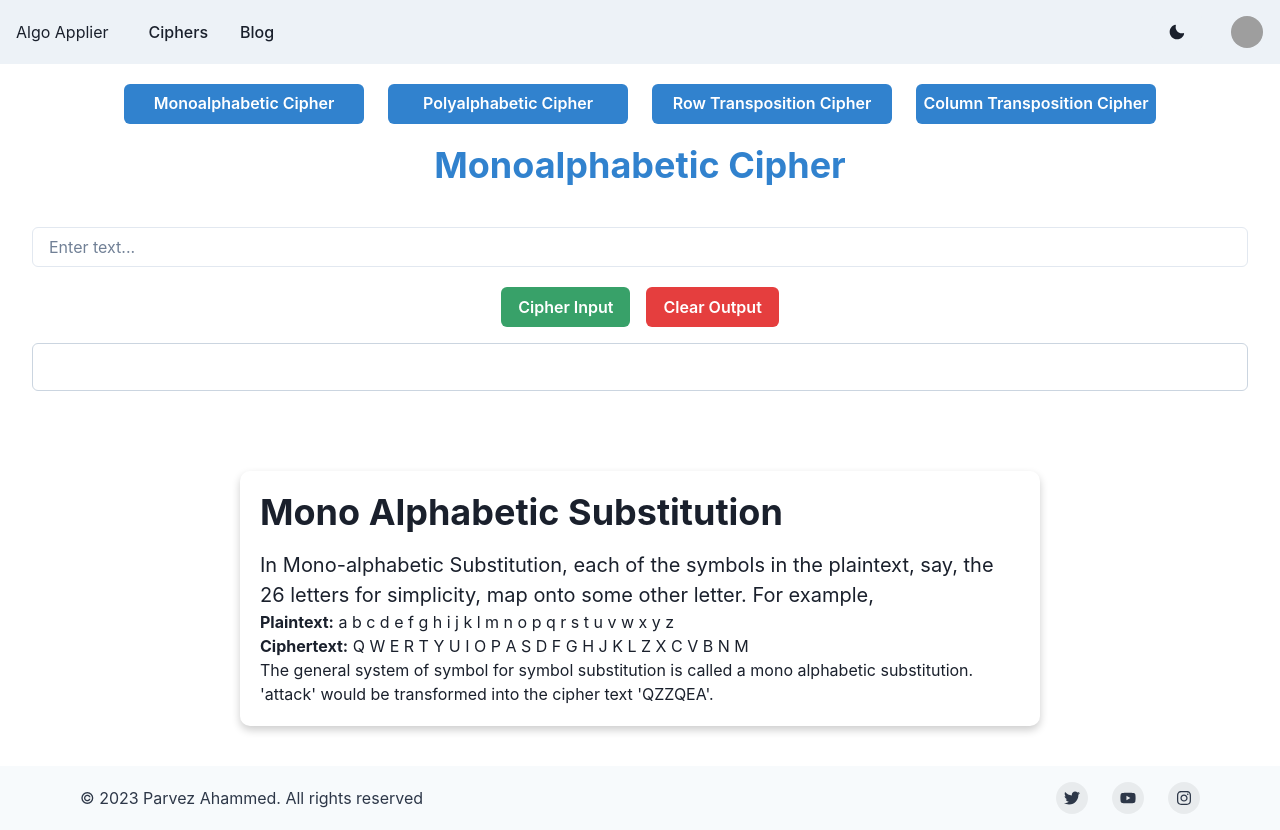
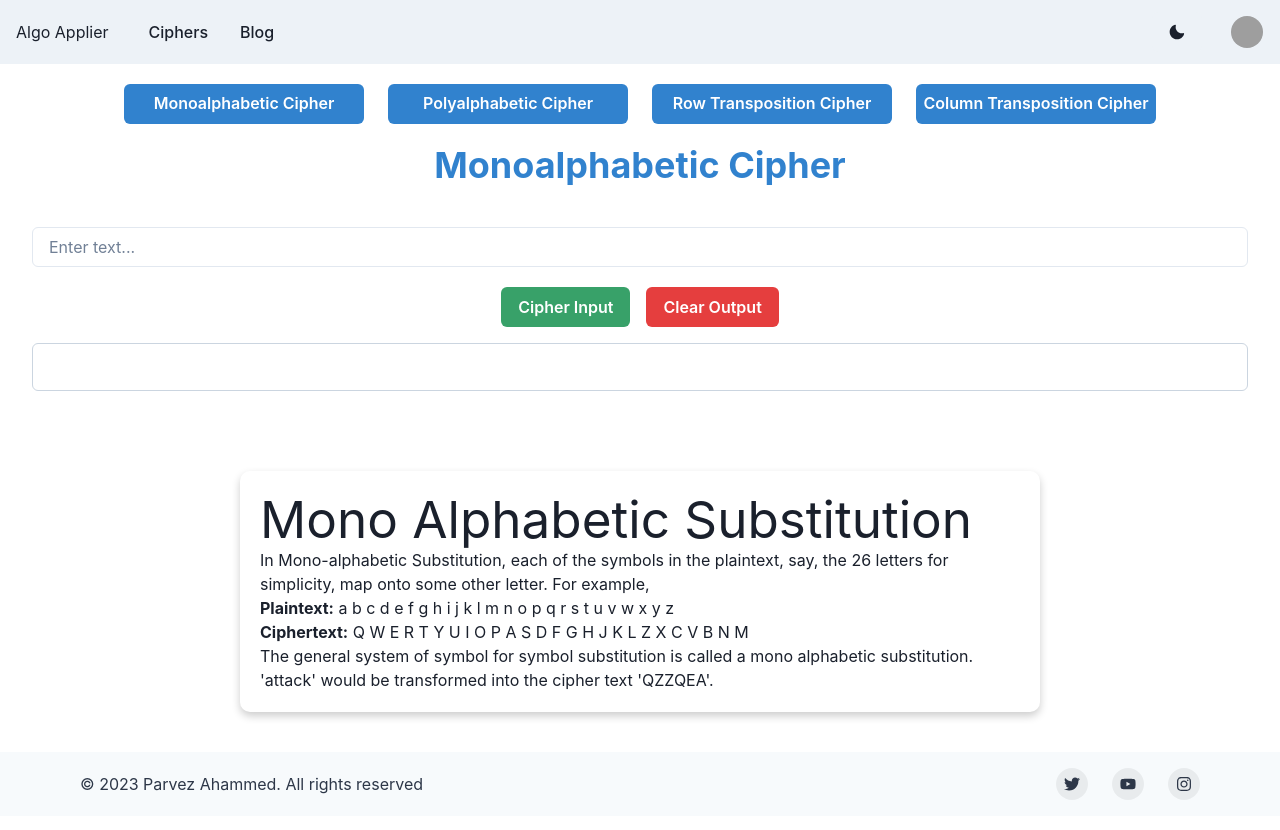
Before and after one commit to piru72/PortfolioWebsite, a React (Vite) app: page / in a window 1280 px wide. Built offline with nearby package versions, Linux system fonts and the light colour scheme; grey boxes are pictures that could not be loaded.

Commit message:
Added markdown parser

```diff
--- a/package.json
+++ b/package.json
@@ -17,7 +17,8 @@
     "framer-motion": "^10.16.4",
     "react": "^18.2.0",
     "react-dom": "^18.2.0",
-    "react-icons": "^4.11.0"
+    "react-icons": "^4.11.0",
+    "react-markdown": "^9.0.0"
   },
   "devDependencies": {
     "@types/react": "^18.2.15",
--- a/src/components/Monoalphabetic.tsx
+++ b/src/components/Monoalphabetic.tsx
@@ -1,14 +1,18 @@
 
 import { Box } from '@chakra-ui/react'
-import { Heading, Text } from '@chakra-ui/react'
+import { Heading } from '@chakra-ui/react'
 import { Container } from '@chakra-ui/react'
 import { useState } from 'react';
 import { applyMonoalphabetic } from '../controllers/Ciphers.ts';
 import CipherInputOutput from './CipherInputOutput.tsx';
+import ReactMarkdown from 'react-markdown';
+import { getMonoDescription } from '../controllers/ContentProvider.ts';
+
 export default function Monoalphabetic() {
 
     const [inputValue, setInputValue] = useState('');
     const [outputValue, setOutputValue] = useState('');
+    const markdownContent = getMonoDescription();
 
     const handleCipherInput = () => {
         const cipheredText = applyMonoalphabetic(inputValue);
@@ -42,19 +46,9 @@ export default function Monoalphabetic() {
 
             <Container maxW="container.xl" centerContent mb={10} left={0}>
                 <Box maxW='50rem' className="content">
-                    <Heading mb={4}>Mono Alphabetic Substitution</Heading>
-                    <Text fontSize='xl'>
-                        In Mono-alphabetic Substitution, each of the symbols in the plaintext, say, the 26 letters for simplicity, map onto some other letter. For example,
-                    </Text>
-                    <p>
-                        <strong>Plaintext:</strong> a b c d e f g h i j k l m n o p q r s t u v w x y z
-                    </p>
-                    <p>
-                        <strong>Ciphertext:</strong> Q W E R T Y U I O P A S D F G H J K L Z X C V B N M
-                    </p>
-                    <p>
-                        The general system of symbol for symbol substitution is called a mono alphabetic substitution. 'attack' would be transformed into the cipher text 'QZZQEA'.
-                    </p>
+                    <ReactMarkdown>
+                       {markdownContent}
+                    </ReactMarkdown>
                 </Box>
 
 
--- /dev/null
+++ b/src/controllers/ContentProvider.ts
@@ -0,0 +1,16 @@
+
+const monoDescription = `
+# Mono Alphabetic Substitution
+
+In Mono-alphabetic Substitution, each of the symbols in the plaintext, say, the 26 letters for simplicity, map onto some other letter. For example,
+
+**Plaintext:** a b c d e f g h i j k l m n o p q r s t u v w x y z
+
+**Ciphertext:** Q W E R T Y U I O P A S D F G H J K L Z X C V B N M
+
+The general system of symbol for symbol substitution is called a mono alphabetic substitution. 'attack' would be transformed into the cipher text 'QZZQEA'.
+`;
+
+export function getMonoDescription() {
+    return monoDescription;
+}
```
Also changed, not shown: 1 other file (tests, documents, lock files or other folders).
